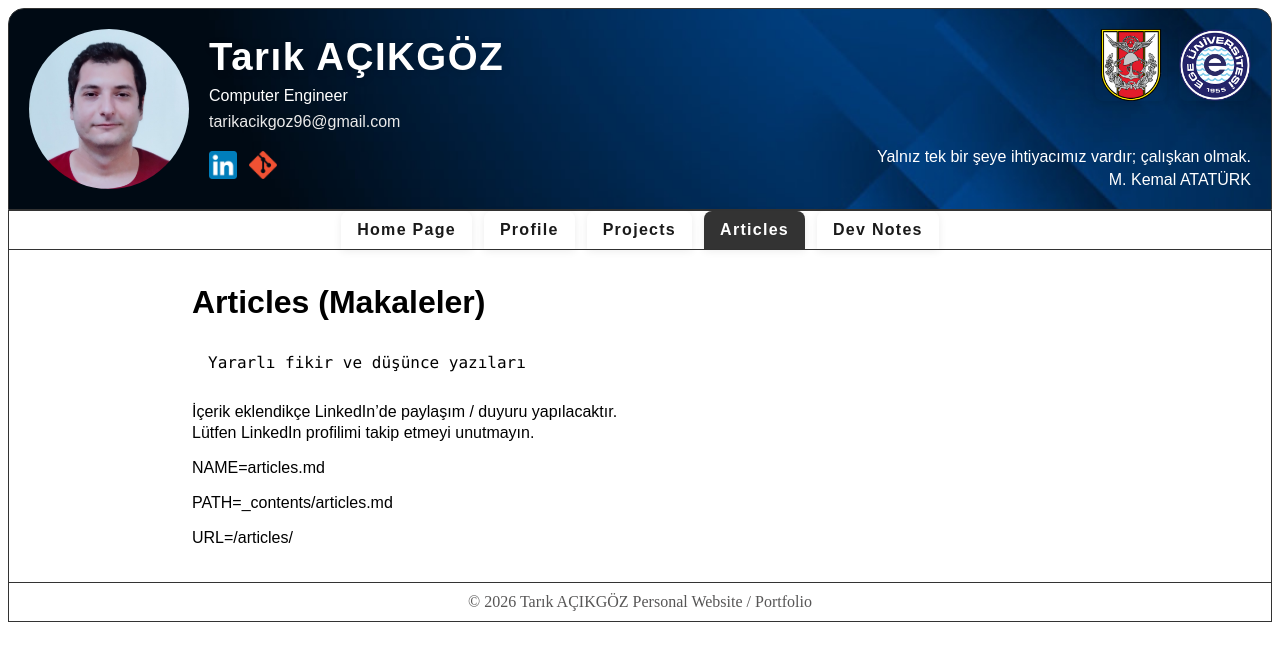
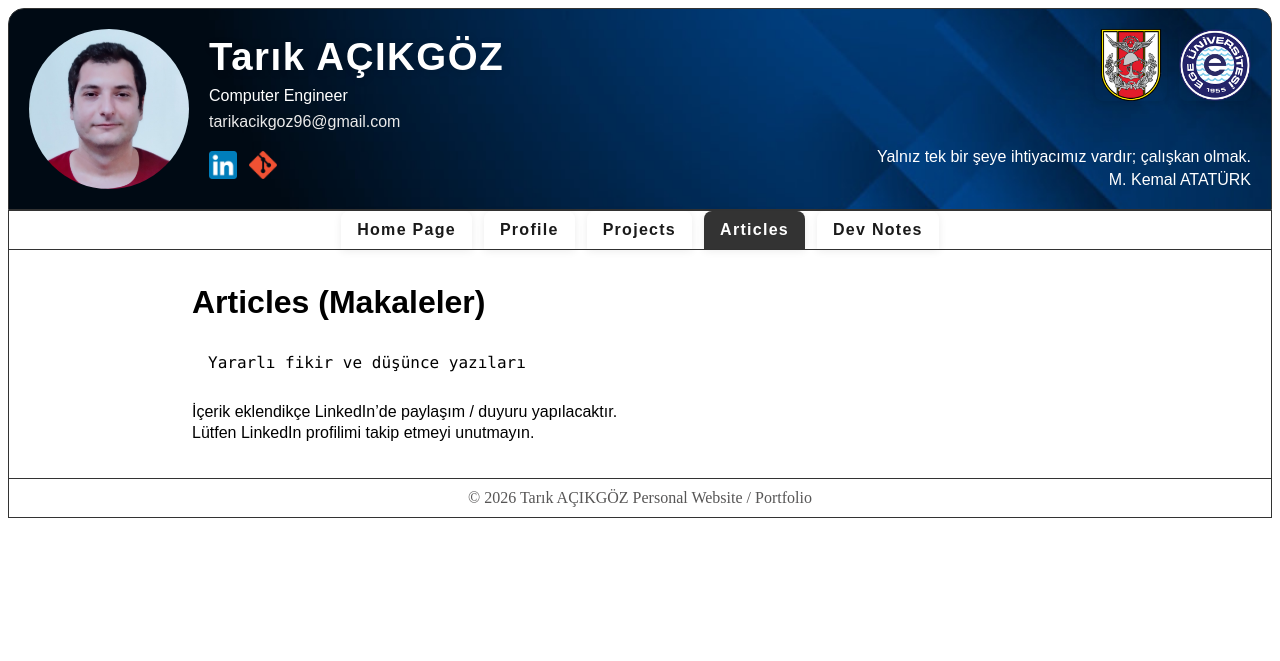
Before and after one commit to tarikacikgoz96/tarikacikgoz96.github.io, a Jekyll site: the page built from _contents/articles.md, in a window 1280 px wide. Shown: the top 661 px of the page. Built offline with Jekyll 4.4.1, drawn with Linux system fonts in a browser that asks for light colours.

Commit message:
şablon düzeni v1.1 sonrası bug revize

```diff
--- a/_includes/content-navigator.html
+++ b/_includes/content-navigator.html
@@ -1,10 +1,6 @@
 <div class="content-navigator">
-<p>NAME={{ page.name }}</p>
-<p>PATH={{ page.path }}</p>
-<p>URL={{ page.url }}</p>
 
-
-{% assign current_section = page.name | replace: '.md', '' %}
+{% assign current_section = page.path | split: "/" | last | replace: ".md", "" %}
 
 <!-- Root files -->
 
```
